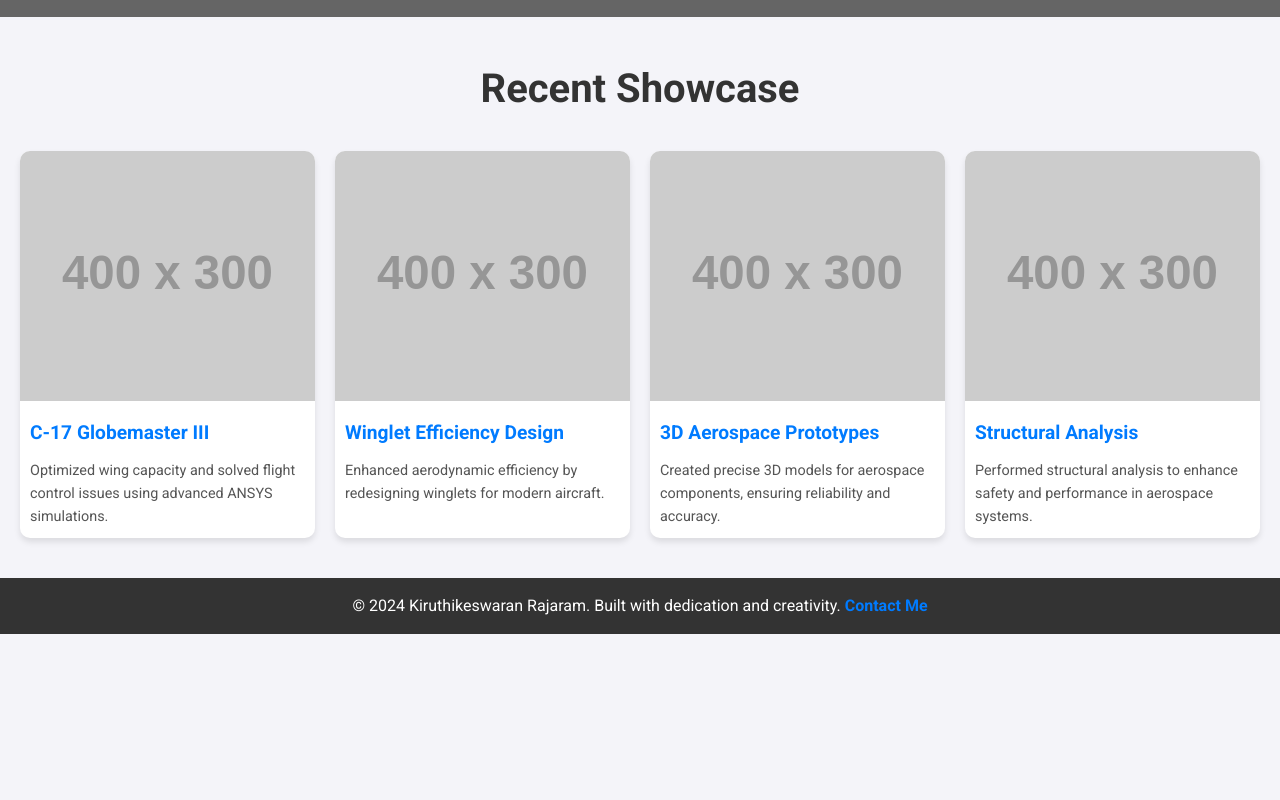
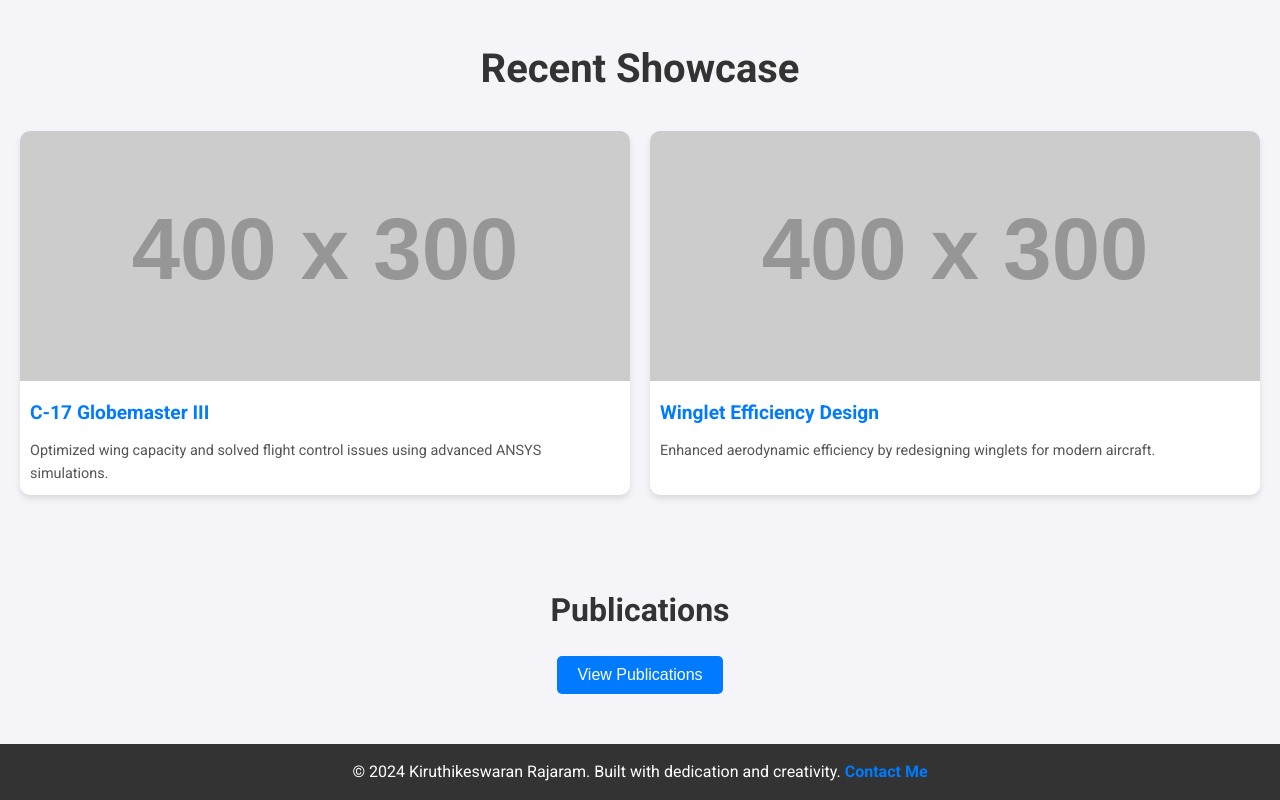
Before and after one commit to kiruthikeswaran/krajaram, a plain HTML site: page index.html in a window 1280 px wide. Shown: the part 796-1596 px from the top of the page. Before the commit the page ends 1430 px from the top, so only its background shows below. Drawn offline with Linux system fonts and the light colour scheme; placeholder pictures from the web are drawn by us.

Commit message:
Update index.html

```diff
--- a/index.html
+++ b/index.html
@@ -23,13 +23,12 @@
     /* Sticky Header */
     header {
       position: sticky;
-      top: 20;
-      bottom: 10;
+      top: 0;
       z-index: 1000;
       display: flex;
       justify-content: space-between;
       align-items: center;
-      padding: 30px 20px;
+      padding: 20px;
       background: white;
       box-shadow: 0 2px 4px rgba(0,0,0,0.1);
     }
@@ -43,6 +42,7 @@
     .menu {
       display: flex;
       gap: 20px;
+      align-items: center;
     }
 
     .menu a {
@@ -156,6 +156,32 @@
       color: #555;
     }
 
+    /* Publications Section */
+    .publication-section {
+      text-align: center;
+      margin: 50px 0;
+    }
+
+    .publication-section h2 {
+      font-size: 2rem;
+      margin-bottom: 20px;
+    }
+
+    .publication-section button {
+      font-size: 1rem;
+      padding: 10px 20px;
+      color: white;
+      background: #007bff;
+      border: none;
+      border-radius: 5px;
+      cursor: pointer;
+      transition: background 0.3s ease;
+    }
+
+    .publication-section button:hover {
+      background: #0056b3;
+    }
+
     /* Footer */
     footer {
       background: #333;
@@ -179,7 +205,7 @@
 <body>
   <!-- Header Section -->
   <header>
-    <div class="logo">Kiruthikeswaran Rajaram - Design Engineer, M.A.E.</div>
+    <div class="logo">Kiruthikeswaran Rajaram</div>
     <div class="menu">
       <a href="#home">Home</a>
       <a href="resume.html" target="_blank">Resume</a>
@@ -223,21 +249,13 @@
         <h3>Winglet Efficiency Design</h3>
         <p>Enhanced aerodynamic efficiency by redesigning winglets for modern aircraft.</p>
       </div>
+    </div>
+  </div>
 
-      <!-- Project 3 -->
-      <div class="project-card">
-        <img src="https://via.placeholder.com/400x300" alt="3D Aerospace Prototypes">
-        <h3>3D Aerospace Prototypes</h3>
-        <p>Created precise 3D models for aerospace components, ensuring reliability and accuracy.</p>
-      </div>
-
-      <!-- Project 4 -->
-      <div class="project-card">
-        <img src="https://via.placeholder.com/400x300" alt="Structural Analysis">
-        <h3>Structural Analysis</h3>
-        <p>Performed structural analysis to enhance safety and performance in aerospace systems.</p>
-      </div>
-    </div>
+  <!-- Publications Section -->
+  <div class="publication-section">
+    <h2>Publications</h2>
+    <button onclick="location.href='publications.html'">View Publications</button>
   </div>
 
   <!-- Footer Section -->
```
